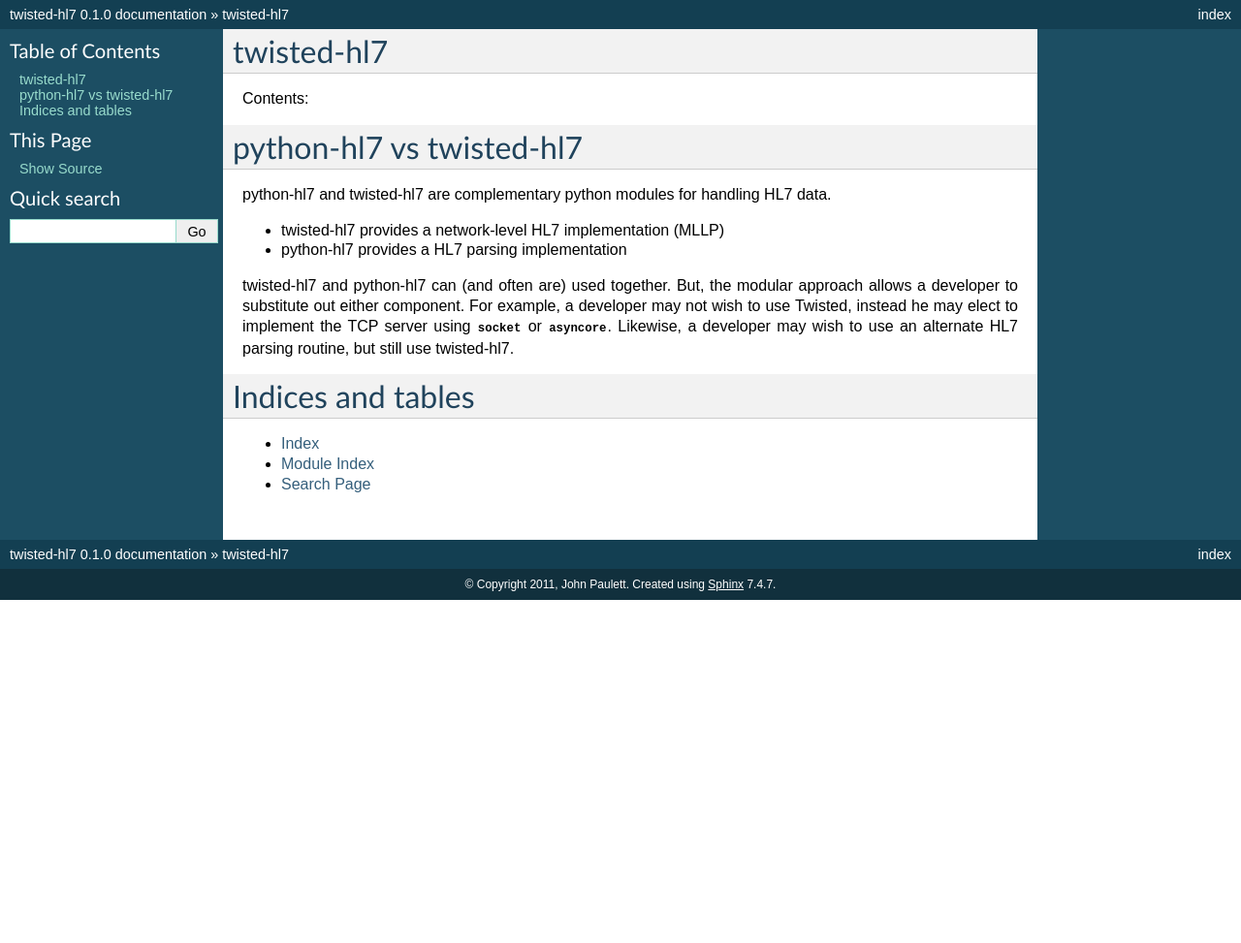
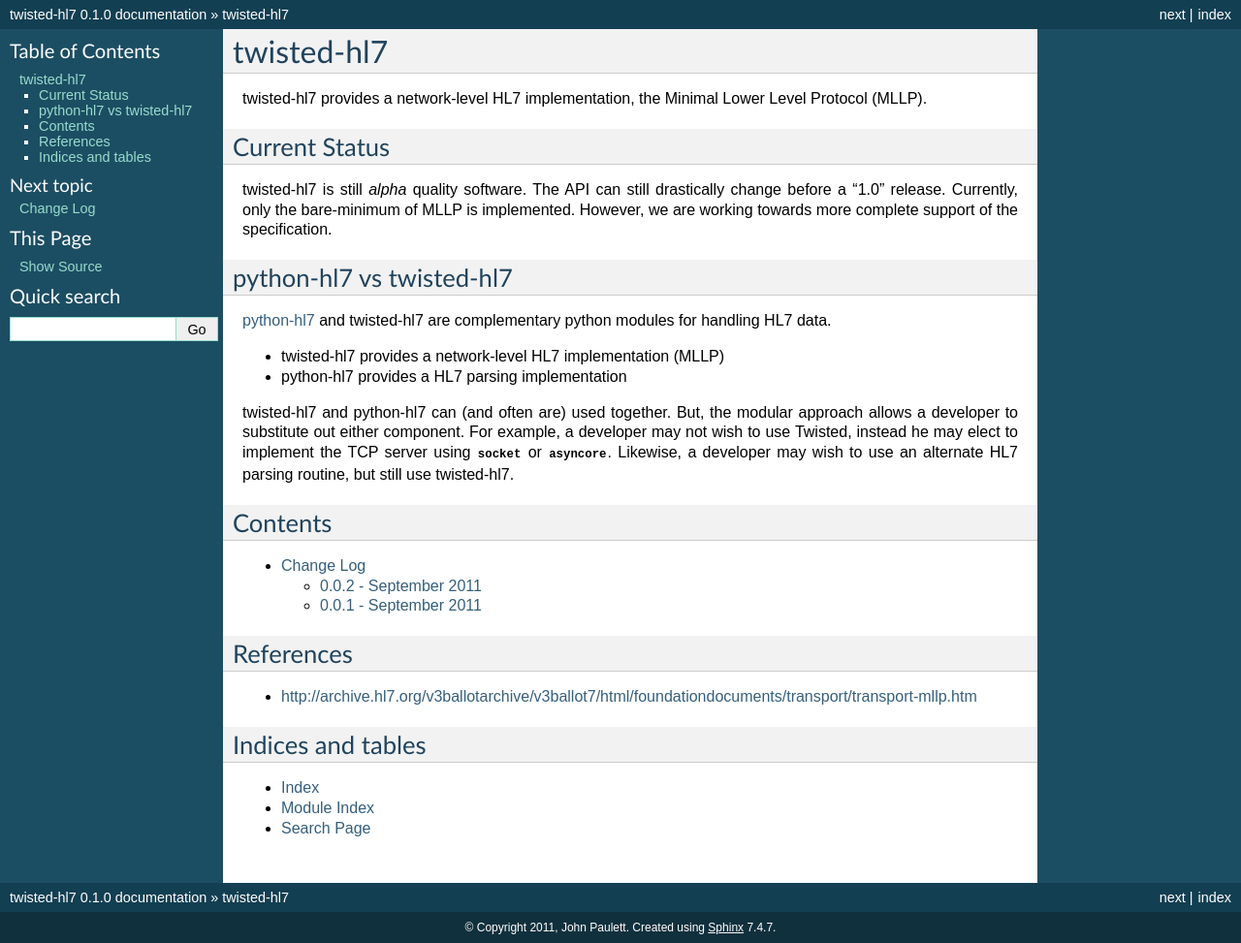
Before and after one commit to johnpaulett/txHL7, a Sphinx documentation site: the page built from docs/index.rst, in a window 1280 px wide. Shown: the whole page at 97% size. Built offline with Sphinx 7.4.7, drawn with Linux system fonts in a browser that asks for light colours; before the commit the page ends 900 px from its top, so only the background shows below that.

Commit message:
Change log and project status.

```diff
--- /dev/null
+++ b/docs/changelog.rst
@@ -0,0 +1,14 @@
+==========
+Change Log
+==========
+
+0.0.2 - September 2011
+======================
+
+* ACK^001 for acknowledging messages (adds python-hl7 dependency)
+* Add errBack for catching unhandled errors that responds with reject (AR) ACK.
+
+0.0.1 - September 2011
+======================
+
+* Initial basic MLLP implementation
--- a/docs/index.rst
+++ b/docs/index.rst
@@ -1,15 +1,23 @@
+===========
 twisted-hl7
 ===========
 
-Contents:
+twisted-hl7 provides a network-level HL7 implementation, the Minimal Lower Level
+Protocol (MLLP).
 
-.. toctree::
-   :maxdepth: 2
+Current Status
+==============
+
+twisted-hl7 is still *alpha* quality software. The API can still drastically
+change before a "1.0" release.  Currently, only the bare-minimum of MLLP is
+implemented.  However, we are working towards more complete support
+of the specification.
 
 python-hl7 vs twisted-hl7
 =========================
 
-python-hl7 and twisted-hl7 are complementary python modules for handling HL7 data.
+`python-hl7 <http://python-hl7.readthedocs.org>`_ and twisted-hl7 are
+complementary python modules for handling HL7 data.
 
 * twisted-hl7 provides a network-level HL7 implementation (MLLP)
 * python-hl7 provides a HL7 parsing implementation
@@ -20,6 +28,19 @@
 the TCP server using :py:mod:`socket` or :py:mod:`asyncore`.  Likewise, a developer
 may wish to use an alternate HL7 parsing routine, but still use twisted-hl7.
 
+Contents
+========
+
+.. toctree::
+   :maxdepth: 2
+
+   changelog
+
+References
+==========
+
+* http://archive.hl7.org/v3ballotarchive/v3ballot7/html/foundationdocuments/transport/transport-mllp.htm
+
 Indices and tables
 ==================
 
```
